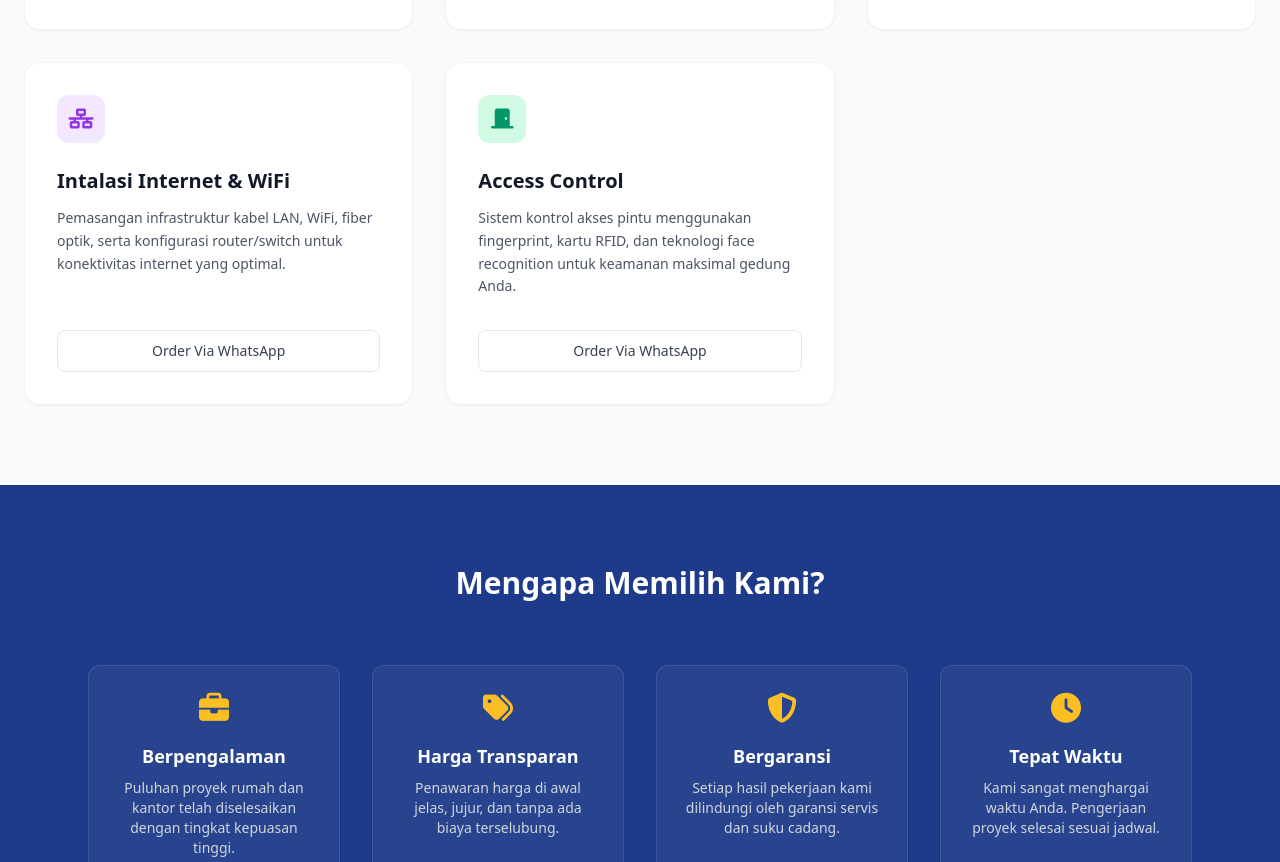
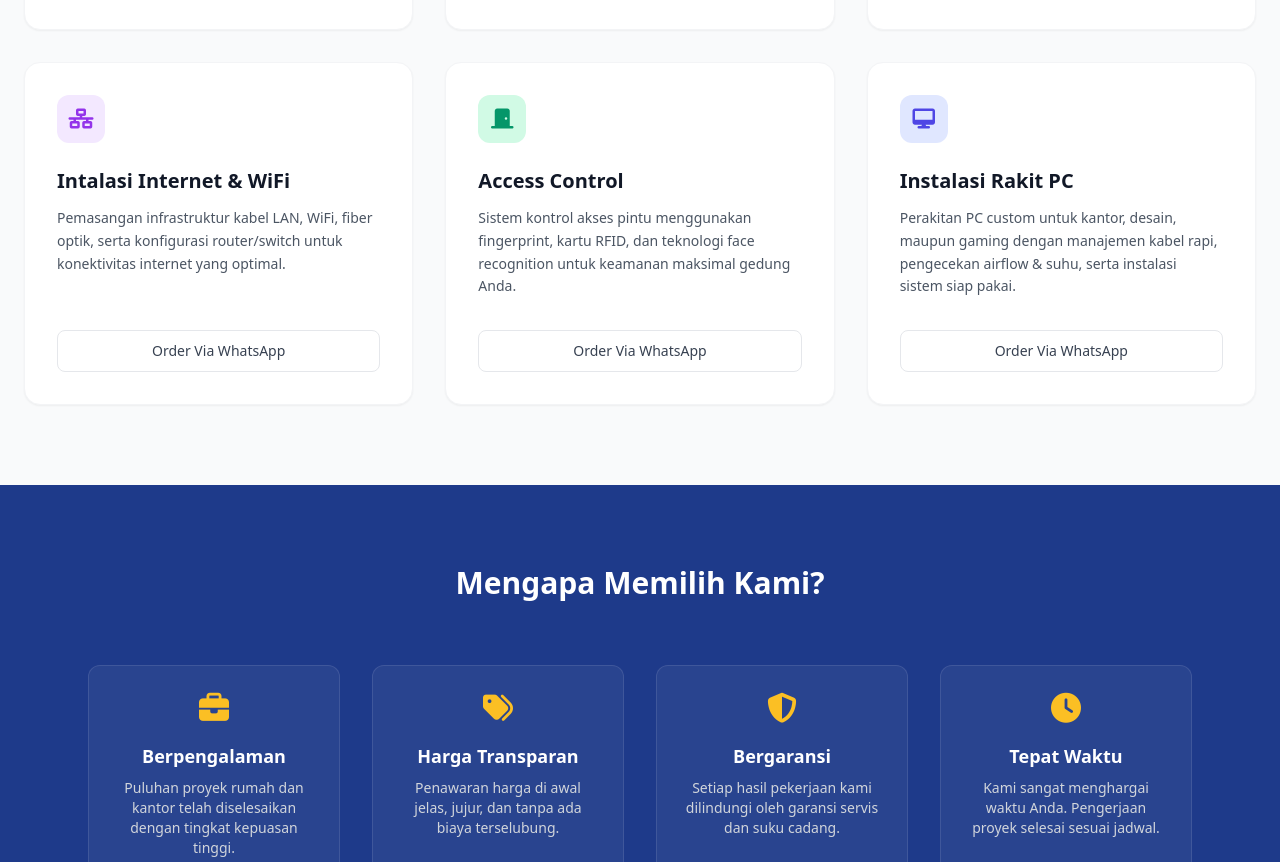
Before and after one commit to demonkart019/Website-Teknisi-Instalasi, a plain HTML site: page index.html in a window 1280 px wide. Shown: the part 1221-2083 px from the top of the page. Drawn offline with nearby package versions, Linux system fonts and the light colour scheme.

Commit message:
website 70%

```diff
--- a/index.html
+++ b/index.html
@@ -161,6 +161,24 @@
         </a>
       </div>
 
+        <!-- 6. Instalasi Rakit PC (BARU - PALING AKHIR) -->
+      <div class="bg-white rounded-2xl p-8 shadow-sm border border-gray-100 hover:shadow-md transition duration-300 flex flex-col justify-between">
+        <div>
+          <div class="w-12 h-12 bg-indigo-100 text-indigo-600 rounded-xl flex items-center justify-center text-xl mb-6">
+            <i class="fa-solid fa-desktop"></i>
+          </div>
+          <h3 class="text-xl font-bold text-gray-900 mb-3">Instalasi Rakit PC</h3>
+          <p class="text-gray-600 text-sm leading-relaxed mb-8">
+            Perakitan PC custom untuk kantor, desain, maupun gaming dengan manajemen kabel rapi, pengecekan airflow &amp; suhu, serta instalasi sistem siap pakai.
+          </p>
+        </div>
+        <a href="https://wa.me/6281558111908?text=Halo%20TeknisiInstalasi,%20saya%20ingin%20order%20layanan%20Instalasi%20Rakit%20PC."
+           target="_blank"
+           class="w-full py-2.5 px-4 border border-gray-200 hover:border-blue-600 hover:text-blue-600 text-gray-700 font-medium text-sm rounded-lg text-center transition duration-300">
+          Order Via WhatsApp
+        </a>
+      </div>
+
     </div>
   </div>
 </section>
```
